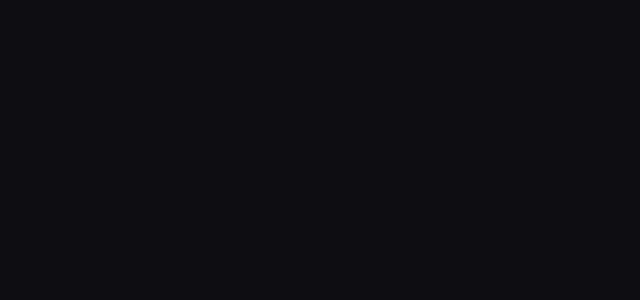
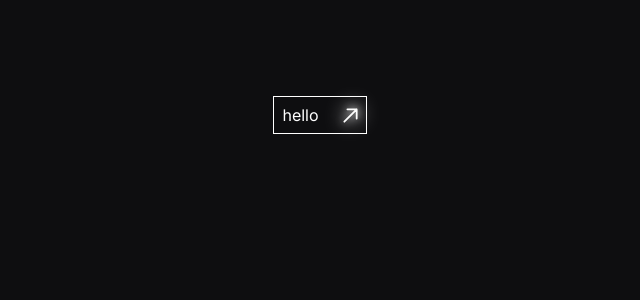
Before and after one commit to athena-server/athena-server.github.io, a Next.js app: page / in a window 1280 px wide. Shown: the top 300 px of the page, without its empty margins (320-960 px from the left). Built offline with nearby package versions, Linux system fonts and the light colour scheme; a web font is replaced by a local one.

Commit message:
button v1 complete

```diff
--- a/next.config.ts
+++ b/next.config.ts
@@ -2,7 +2,11 @@ import type { NextConfig } from "next";
 
 const nextConfig: NextConfig = {
   /* config options here */
-  output: 'export'
+  output: 'export',
+  images: {
+    unoptimized: true,
+
+  }
 };
 
 export default nextConfig;
--- a/src/app/page.tsx
+++ b/src/app/page.tsx
@@ -1,3 +1,6 @@
+"use client";
+
+import Button from "@/components/Button";
 import Container from "@/components/Container";
 
 const Page = () => {
@@ -12,8 +15,10 @@ const Page = () => {
 
                 </section>
 
-                <section id="facilities">
-
+                <section id="facilities" className="flex items-center justify-center mt-16">
+                    <Button onClick={() => console.log("hello")}>
+                        hello
+                    </Button>
                 </section>
 
                 <section id="resources">
--- /dev/null
+++ b/src/components/Button/Arrow.tsx
@@ -0,0 +1,18 @@
+import styles from './styles.module.css'
+
+const Arrow = ({
+    color = "white",
+    className = ""
+}: {
+    color: "white" | "black",
+    className?: string
+}) => {
+    return (
+        <svg width="15" height="15" viewBox="0 0 24 25" fill="none" xmlns="http://www.w3.org/2000/svg" className={styles.glowEffect}>
+            <path d="M1.71484 22.7853L22.2863 2.21387M22.2863 2.21387H6.8577M22.2863 2.21387V17.6424" stroke="white" strokeWidth="3" strokeLinecap="round" strokeLinejoin="round" />
+        </svg>
+
+    )
+}
+
+export default Arrow;
--- a/src/components/Button/index.tsx
+++ b/src/components/Button/index.tsx
@@ -1,4 +1,6 @@
 import { ReactNode } from "react";
+import styles from './styles.module.css';
+import { motion } from "framer-motion";
 
 /**
  * Global button component to be used in all the pages.
@@ -19,12 +21,21 @@ const Button = ({
     onClick,
 }: ButtonProps): JSX.Element => {
     return (
-        <button
-            className={`${className}`}
+        <motion.button
             onClick={onClick}
+            className={`${styles.button} ${className}`}
         >
-            {children}
-        </button>
+            <span className={styles.bg} />
+            <div className={styles.content}>
+                {children}
+            </div>
+            <div className={styles.image}>
+                <svg width="15" height="15" viewBox="0 0 24 25" fill="none" xmlns="http://www.w3.org/2000/svg" className={styles.glowEffect}>
+                    <path d="M1.71484 22.7853L22.2863 2.21387M22.2863 2.21387H6.8577M22.2863 2.21387V17.6424" className={styles.arrow} strokeWidth="3" strokeLinecap="round" strokeLinejoin="round" />
+                </svg>
+
+            </div>
+        </motion.button>
     );
 }
 
--- /dev/null
+++ b/src/components/Button/styles.module.css
@@ -0,0 +1,90 @@
+/* ******** basic styling ******* */
+.button {
+    border: 1px solid white;
+    position: relative;
+    display: flex;
+    align-items: center;
+    justify-content: space-between;
+    gap: 1.5rem;
+    padding: 6px 8px;
+
+    transition: all 0.2s cubic-bezier(0.445, 0.05, 0.55, 0.95);
+}
+
+.bg {
+    position: absolute;
+    top: 0;
+    left: 0;
+    height: 100%;
+    width: 0;
+    background-color: white;
+    z-index: -1;
+
+    transition: all 0.2s cubic-bezier(0.445, 0.05, 0.55, 0.95);
+}
+
+.image {
+    transition: all 0.2s cubic-bezier(0.445, 0.05, 0.55, 0.95);
+}
+
+.glowEffect {
+    filter: drop-shadow(0 0 5px white) drop-shadow(0 0 10px white);
+    transition: all 0.2s cubic-bezier(0.445, 0.05, 0.55, 0.95);
+}
+
+.button .arrow {
+    stroke: white;
+    transition: all 0.2s cubic-bezier(0.445, 0.05, 0.55, 0.95);
+}
+
+/* ****************************** */
+
+
+
+
+
+/* ****** on hover styling ****** */
+
+.button:hover {
+    transform: scale(1.01);
+}
+
+.button:active {
+    transform: scale(0.99);
+}
+
+.button:hover .bg {
+    width: calc(100% - 1rem - 15px);
+}
+
+.button:active .bg {
+    width: 100%;
+}
+
+.button:hover {
+    color: black;
+}
+
+.button:hover .image {
+    transform: rotate(90deg);
+}
+
+.button:hover .glowEffect {
+    filter: drop-shadow(0 0 5px white) drop-shadow(0 0 10px white) drop-shadow(0 0 15px white) drop-shadow(0 0 20px white);
+}
+
+/* ****************************** */
+
+
+
+/* ****** on click styling ****** */
+
+.button:active .glowEffect {
+    filter: none;
+}
+
+.button:active .glowEffect .arrow {
+    stroke: black;
+}
+
+/* ****************************** */
```
Also changed, not shown: public/icons/rarr.svg (added).
